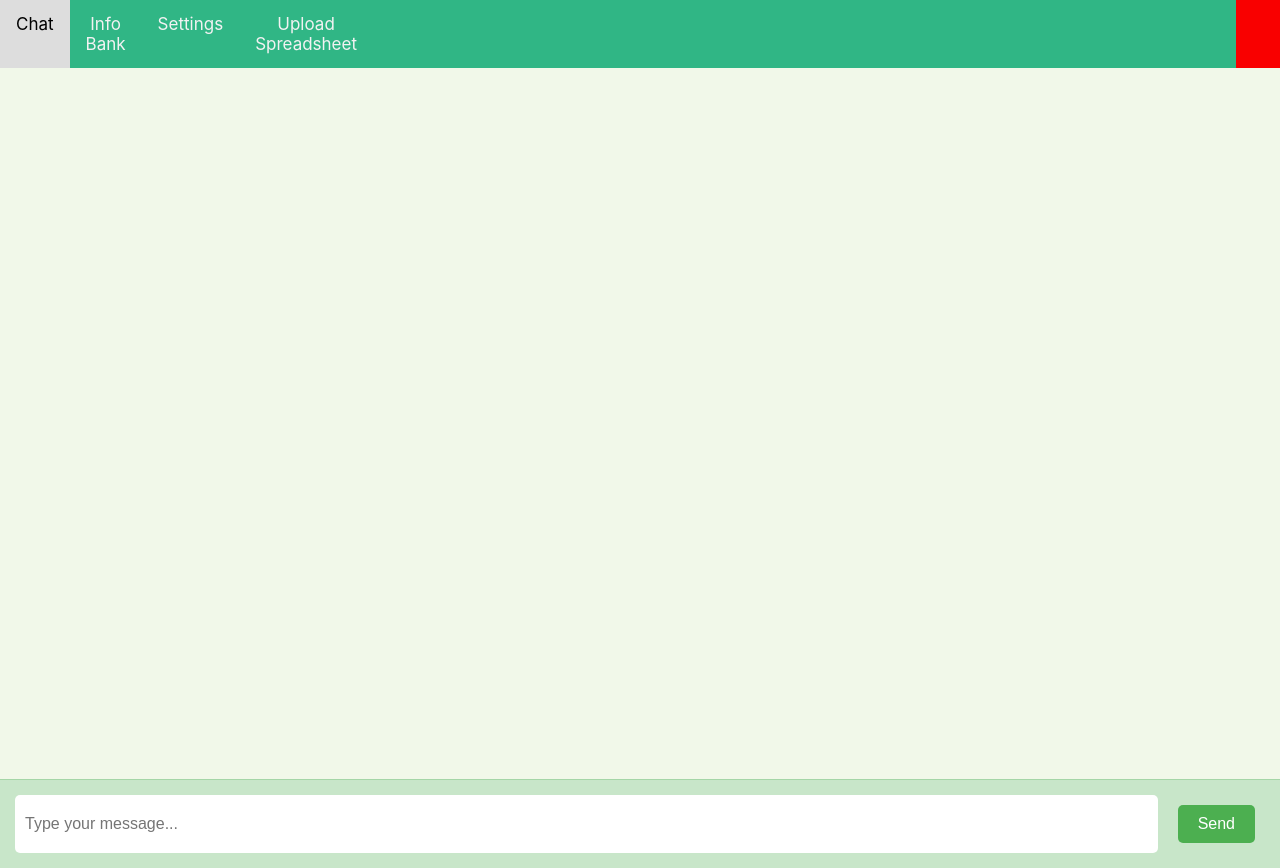
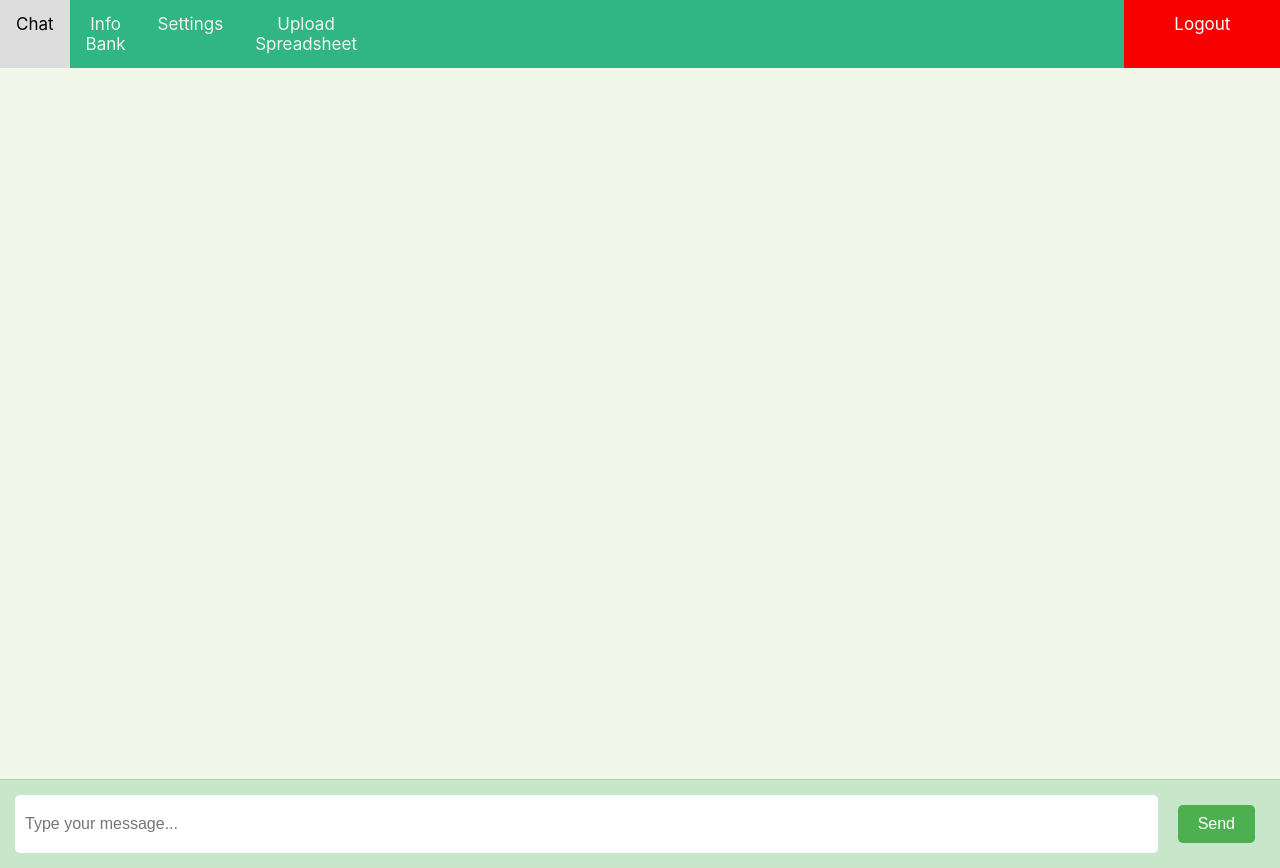
Before and after one commit to helloitsheqing/eecs449_financialadvisor, a React (Create React App) app in the folder frontend/: page /chat in a window 1280 px wide. Built offline with nearby package versions, Linux system fonts and the light colour scheme.

Commit message:
fixed relative positioning of logout button

```diff
--- a/frontend/src/MenuBar.css
+++ b/frontend/src/MenuBar.css
@@ -24,7 +24,7 @@
 /* Add a color to the active/current link */
 .topnav a.active {
     background-color: #f90000;;
-    margin-left: 863px;
+    margin-left: 58.7%;
     padding-left: 50px;
     padding-right: 50px;
     color: white;
```
